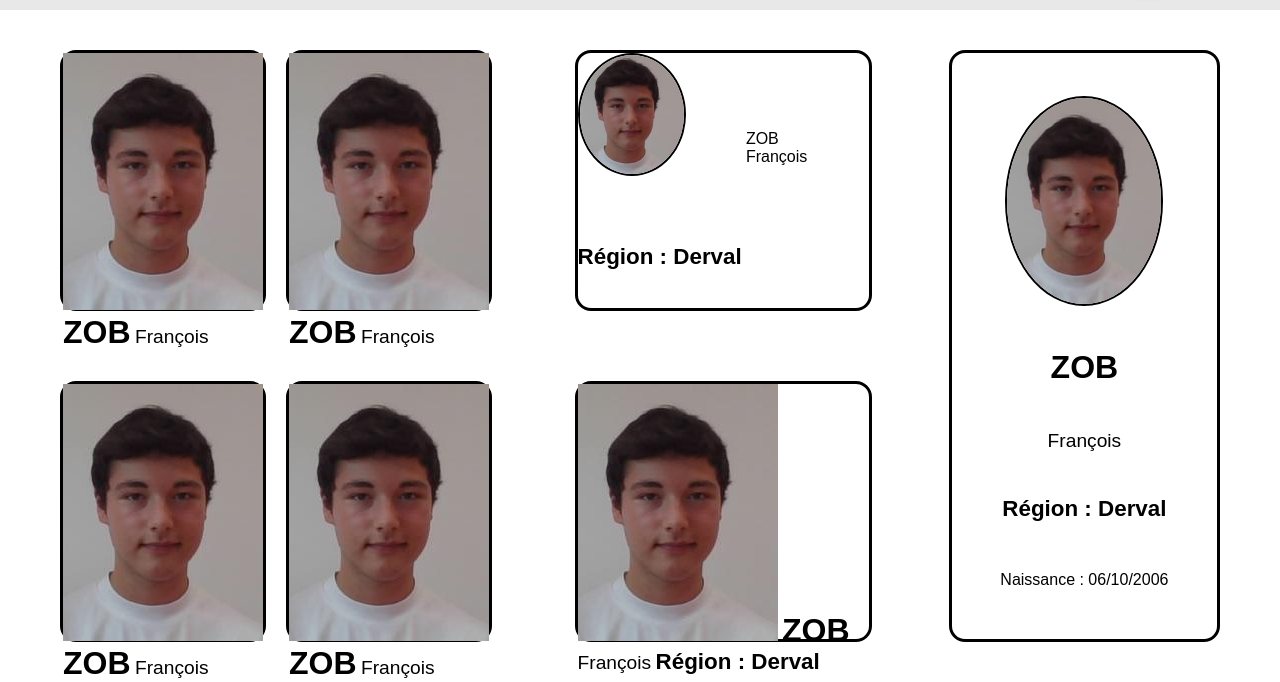
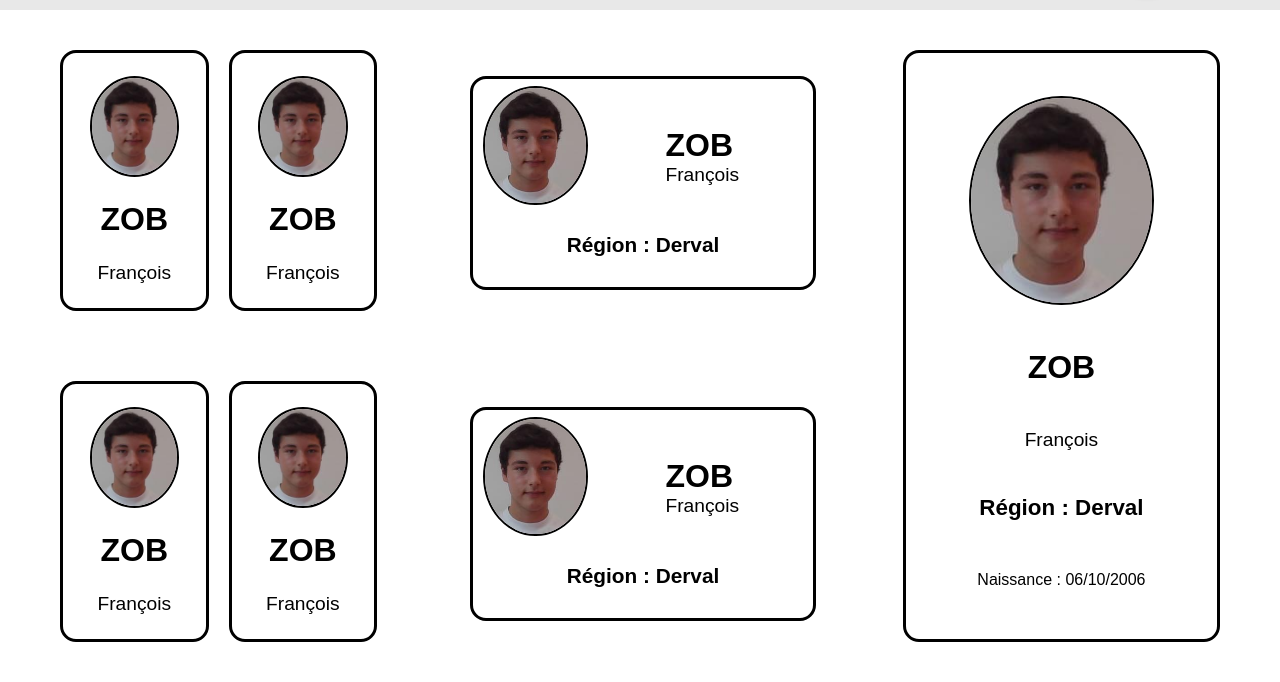
Before and after one commit to groupe3CIR1projetFinAnnee/-projetCIR1_groupe_3, a plain HTML site: page index.html in a window 1280 px wide. Shown: the part 124-806 px from the top of the page. Drawn offline with Linux system fonts and the light colour scheme.

Commit message:
amélioration html css pour template

```diff
--- a/index.html
+++ b/index.html
@@ -39,31 +39,33 @@
                     <span class="region-mam">Région : Derval</span>
                 </div>
                 <div class="papa">
-                    <img src="ressource/img/neuil.jpg" alt="photo">
-                    <span class="nom">ZOB</span>
-                    <span class="prenom">François</span>
-                    <span class="region">Région : Derval</span>
+                    <img src="ressource/img/neuil.jpg" alt="photo" class="photo-pap">
+                    <div class="text-pap">
+                        <span class="nom-pap">ZOB</span>
+                        <span class="prenom-pap">François</span>
+                    </div>
+                    <span class="region-pap">Région : Derval</span>
                 </div>
 
                 <div class="gp-papa1">
-                    <img src="ressource/img/neuil.jpg" alt="photo">
-                    <span class="nom">ZOB</span>
-                    <span class="prenom">François</span>
+                    <img src="ressource/img/neuil.jpg" alt="photo" class="photo-gpap1">
+                    <span class="nom-gpap1">ZOB</span>
+                    <span class="prenom-gpap1">François</span>
                 </div>
                 <div class="gp-mama1">
-                    <img src="ressource/img/neuil.jpg" alt="photo">
-                    <span class="nom">ZOB</span>
-                    <span class="prenom">François</span>
+                    <img src="ressource/img/neuil.jpg" alt="photo" class="photo-gmam1">
+                    <span class="nom-gmam1">ZOB</span>
+                    <span class="prenom-gmam1">François</span>
                 </div>
                 <div class="gp-papa2">
-                    <img src="ressource/img/neuil.jpg" alt="photo">
-                    <span class="nom">ZOB</span>
-                    <span class="prenom">François</span>
+                    <img src="ressource/img/neuil.jpg" alt="photo" class="photo-gpap2">
+                    <span class="nom-gpap2">ZOB</span>
+                    <span class="prenom-gpap2">François</span>
                 </div>
                 <div class="gp-mama2">
-                    <img src="ressource/img/neuil.jpg" alt="photo">
-                    <span class="nom">ZOB</span>
-                    <span class="prenom">François</span>
+                    <img src="ressource/img/neuil.jpg" alt="photo" class="photo-gmam2">
+                    <span class="nom-gmam2">ZOB</span>
+                    <span class="prenom-gmam2">François</span>
                 </div>
             </div>
         </body>
--- a/ressource/pages.css
+++ b/ressource/pages.css
@@ -112,74 +112,226 @@ header {
     border: 3px solid #000000;
     border-radius: 1em;
     width: 70%;
+    height: 80%;
     position: relative;
     left: 15%;
+    top: 10%;
     display: grid;
-
     grid-template-columns: repeat(4, 1fr);
     grid-template-rows: repeat(4, 1fr);
     grid-column-gap: 45px;
     grid-row-gap: 0px;
+    justify-content: center;
+    align-items: center;
 
 }
 
 .photo-mam{
     grid-area: 1 / 1 / 3 / 3;
-    width: 85%;
-    height: 94%;
+    width: 68%;
+    height: 110%;
+    position: relative;
+    left: 7%;
+    top: 14%;
     border: solid black 2px;
     border-radius: 50%;
     object-fit: cover;
-    justify-content: center;
-    align-items: center;
-
 }
 
 .text-mam {
     grid-area: 1 / 3 / 4 / 5;
     display: flex;
     flex-direction: column;
-    justify-content: center;
+    justify-content: space-around;
+}
+
+.nom-mam{
+    font-weight: bold;
+    font-size: 2em;
 
 }
+
+.prenom-mam{
+    font-size: 1.2em;
+}
+
 .region-mam {
     grid-area: 4 / 1 / 5 / 5;
     font-weight: bold;
-    font-size: 1.4em;
+    font-size: 1.3em;
+    text-align: center;
+    position: relative;
+    bottom: 0.8em;
+}
+
+.papa{
+    grid-area: 3 / 3 / 5 / 6;
+    border: 3px solid #000000;
+    border-radius: 1em;
+    width: 70%;
+    height: 80%;
+    position: relative;
+    left: 15%;
+    top: 10%;
+    display: grid;
+    grid-template-columns: repeat(4, 1fr);
+    grid-template-rows: repeat(4, 1fr);
+    grid-column-gap: 45px;
+    grid-row-gap: 0px;
+    justify-content: center;
+    align-items: center;
+
+}
+
+.photo-pap{
+    grid-area: 1 / 1 / 3 / 3;
+    width: 68%;
+    height: 110%;
+    position: relative;
+    left: 7%;
+    top: 14%;
+    border: solid black 2px;
+    border-radius: 50%;
+    object-fit: cover;
+}
+
+.text-pap {
+    grid-area: 1 / 3 / 4 / 5;
+    display: flex;
+    flex-direction: column;
+    justify-content: space-around;
+}
+
+.nom-pap{
+    font-weight: bold;
+    font-size: 2em;
+
+}
+
+.prenom-pap{
+    font-size: 1.2em;
+}
+
+.region-pap {
+    grid-area: 4 / 1 / 5 / 5;
+    font-weight: bold;
+    font-size: 1.3em;
+    text-align: center;
+    position: relative;
+    bottom: 0.8em;
+}
+
+
+.gp-papa1{
+    grid-area: 1 / 1 / 3 / 2;
+    border: 3px solid #000000;
+    border-radius: 1em;
+    display: flex;
+    flex-direction: column;
+    align-items: center;
+    justify-content: space-evenly;
+}
+
+.photo-gpap1{
+    width: 60%;
+    height: 38%;
+    border: solid black 2px;
+    border-radius: 50%;
+    object-fit: cover;
+}
+
+.nom-gpap1{
+    font-weight: bold;
+    font-size: 2em;
+}
+
+.prenom-gpap1{
+    font-size: 1.2em;
+}
+
+
+.gp-mama1{
+    grid-area: 1 / 2 / 3 / 3;
+    border: 3px solid #000000;
+    border-radius: 1em;
+    display: flex;
+    flex-direction: column;
+    align-items: center;
+    justify-content: space-evenly;
+}
+
+.photo-gmam1{
+    width: 60%;
+    height: 38%;
+    border: solid black 2px;
+    border-radius: 50%;
+    object-fit: cover;
+}
+
+.nom-gmam1{
+    font-weight: bold;
+    font-size: 2em;
+}
+
+.prenom-gmam1{
+    font-size: 1.2em;
 }
 
 
 
 
 
-
-
-
-.papa{
-    grid-area: 3 / 3 / 5 / 6;
-    border: 3px solid #000000;
-    border-radius: 1em;
-    width: 70%;
-    position: relative;
-    left: 15%;
-}
-.gp-papa1{
-    grid-area: 1 / 1 / 3 / 2;
-    border: 3px solid #000000;
-    border-radius: 1em;
-}
-.gp-mama1{
-    grid-area: 1 / 2 / 3 / 3;
-    border: 3px solid #000000;
-    border-radius: 1em;
-}
 .gp-papa2{
     grid-area: 3 / 1 / 5 / 2;
     border: 3px solid #000000;
     border-radius: 1em;
+    display: flex;
+    flex-direction: column;
+    align-items: center;
+    justify-content: space-evenly;
 }
+
+.photo-gpap2{
+    width: 60%;
+    height: 38%;
+    border: solid black 2px;
+    border-radius: 50%;
+    object-fit: cover;
+}
+
+.nom-gpap2{
+    font-weight: bold;
+    font-size: 2em;
+}
+
+.prenom-gpap2{
+    font-size: 1.2em;
+}
+
+
 .gp-mama2{
     grid-area: 3 / 2 / 5 / 3;
     border: 3px solid #000000;
     border-radius: 1em;
+    display: flex;
+    flex-direction: column;
+    align-items: center;
+    justify-content: space-evenly;
 }
+
+.photo-gmam2{
+    width: 60%;
+    height: 38%;
+    border: solid black 2px;
+    border-radius: 50%;
+    object-fit: cover;
+}
+
+.nom-gmam2{
+    font-weight: bold;
+    font-size: 2em;
+}
+
+.prenom-gmam2{
+    font-size: 1.2em;
+}
```
